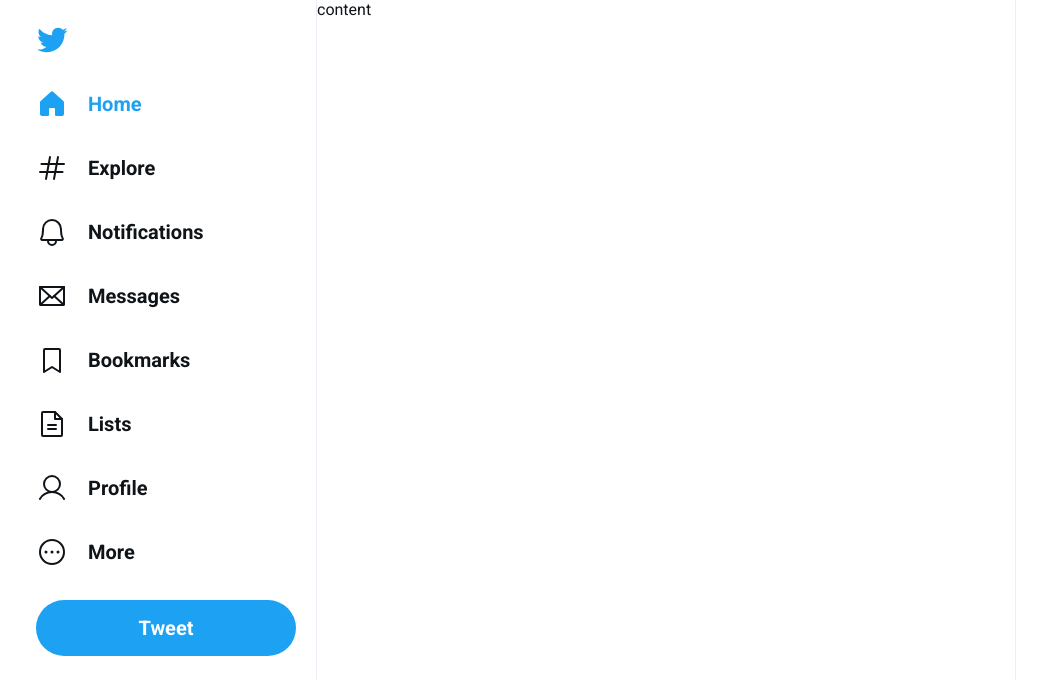
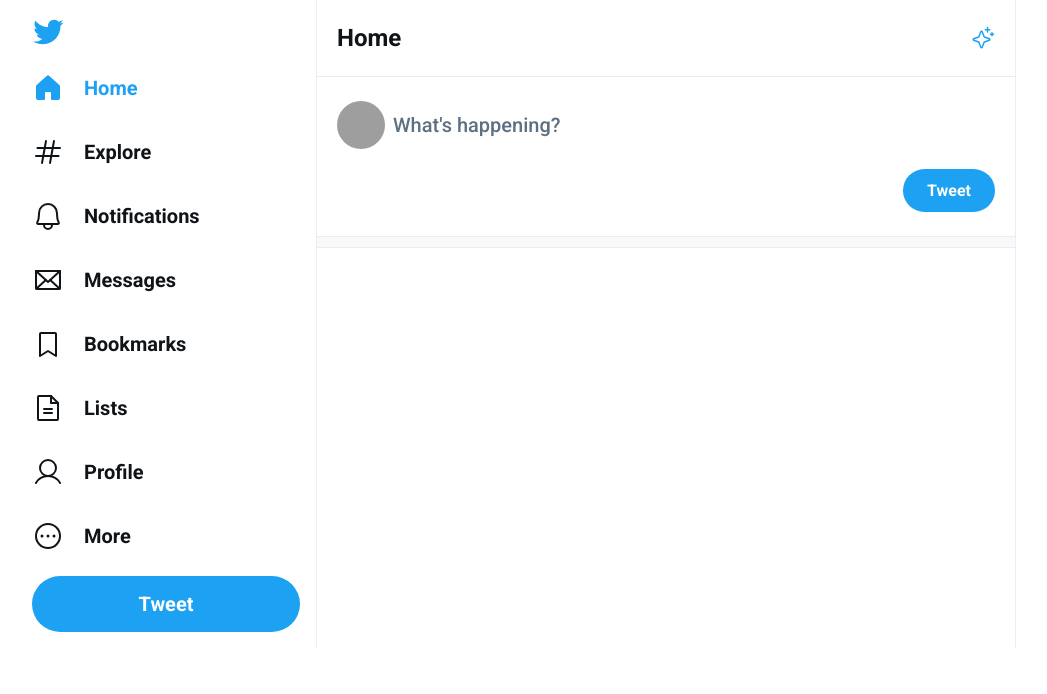
Before and after one commit to Kauacnok/Clone-Twitter, a React (Vite) app in the folder web/: page / in a window 1280 px wide. Shown: the top 694 px of the page, without its empty margins (124-1171 px from the left). Built offline with nearby package versions, Linux system fonts and the light colour scheme; grey boxes are pictures that could not be loaded.

Commit message:
Created the timeline header to create new tweets

```diff
--- a/web/src/App.tsx
+++ b/web/src/App.tsx
@@ -1,6 +1,6 @@
 import './styles/global.css'
 import Logo from './assets/Logo.svg'
-import { House, Hash, Bell, Envelope, BookmarkSimple, FileText, User, DotsThreeCircle } from 'phosphor-react'
+import { House, Hash, Bell, Envelope, BookmarkSimple, FileText, User, DotsThreeCircle, Sparkle } from 'phosphor-react'
 
 function App() {
 
@@ -47,7 +47,21 @@
 				<button className="new-tweet" type="button">Tweet</button>
 			</aside>
 			<div className="content">
-				content
+				<main className="timeline">
+					<div className="timeline-header">
+						Home
+						<Sparkle />
+					</div>
+					<form className="new-tweet-form">
+						<label htmlFor="tweet">
+							<img src="https://avatars.githubusercontent.com/u/74678945?v=4" alt="Kauacnok avatar" />
+							<textarea id="tweet" placeholder="What's happening?" />
+						</label>
+						<button type="submit">Tweet</button>
+					</form>
+
+					<div className="separator" />
+				</main>
 			</div>
 		</div>
 	)
--- a/web/src/styles/global.css
+++ b/web/src/styles/global.css
@@ -33,10 +33,10 @@
 }
 
 .sidebar {
-	padding: 1.5rem 1.25rem;
+	padding: 1rem 1rem;
 	display: flex;
 	flex-direction: column;
-	gap: 2rem;
+	gap: 1.5rem;
 }
 
 .sidebar .logo {
@@ -90,3 +90,76 @@
 	border-left: 1px solid #ebeef8;
 	border-right: 1px solid #ebeef8;
 }
+
+.timeline-header {
+	padding: 1.5rem 1.25rem;
+	display: flex;
+	align-items: center;
+	justify-content: space-between;
+	font-size: 1.5rem;
+	font-weight: 700;
+	border-bottom: 1px solid #ebeef0;
+}
+
+.timeline-header svg {
+	width: 1.5rem;
+	height: 1.5rem;
+	color: var(--twitter-blue)
+}
+
+.new-tweet-form {
+	padding: 1.5rem 1.25rem;
+	display: flex;
+	flex-direction: column;
+	gap: 0.5rem;
+}
+
+.new-tweet-form label {
+	display: flex;
+	gap: 0.5rem;
+}
+
+.new-tweet-form label img {
+	width: 3rem;
+	height: 3rem;
+	border-radius: 9999px;
+}
+
+.new-tweet-form label textarea {
+	flex: 1;
+	border: 0;
+	font-size: 1.25rem;
+	font-weight: 500;
+	margin-top: 0.75rem;
+	resize: none;
+}
+
+.new-tweet-form label textarea:focus {
+	outline: none;
+}
+
+.new-tweet-form label textarea::placeholder {
+	color: #5b7083;
+}
+
+.new-tweet-form button[type=submit] {
+	margin-left: auto;
+	background-color: var(--twitter-blue);
+	border-radius: 9999px;
+	padding: 0.75rem 1.5rem;
+	color: #fff;
+	font-size: 1rem;
+	font-weight: 700;
+	border: 0
+}
+
+.new-tweet-form button[type=submit]:hover {
+	filter: brightness(0.9);
+}
+
+.separator {
+	background: #f7f9fa;
+	border-top: 1px solid #ebeef0;
+	border-bottom: 1px solid #ebeef0;
+	height: 0.75rem;
+}
```
